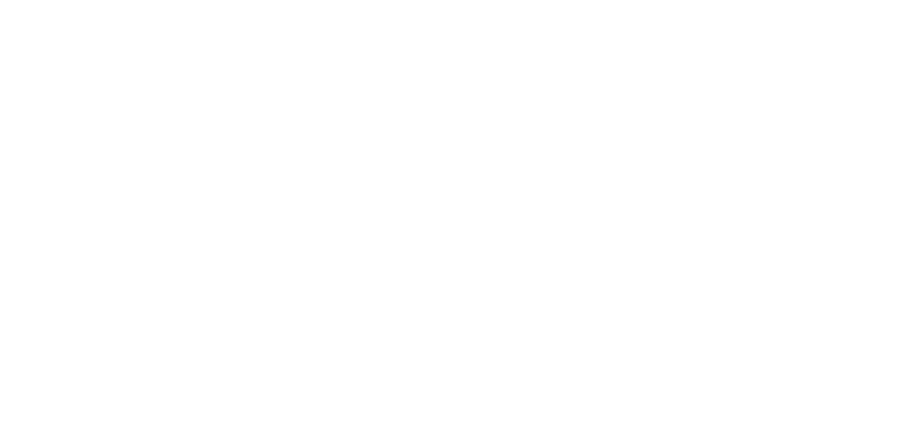
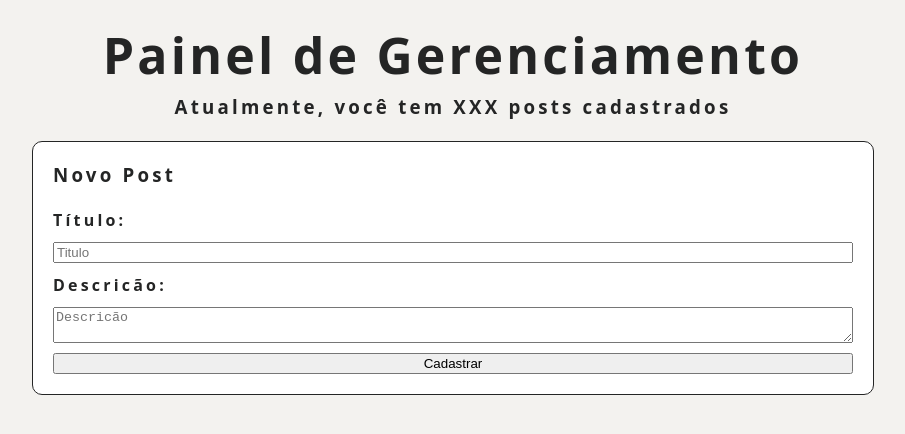
Before and after one commit to alexritzmann/Curso-FuturoDev-FrontEnd, a React (Vite) app in the folder Trello/M02S09/meu-app-react/: page / in a window 1280 px wide. Shown: the top 434 px of the page, without its empty margins (187-1092 px from the left). Built offline with nearby package versions, Linux system fonts and the light colour scheme.

Commit message:
M02S09 Ex1

```diff
--- a/Trello/M02S09/meu-app-react/src/App.css
+++ b/Trello/M02S09/meu-app-react/src/App.css
@@ -0,0 +1,9 @@
+
+
+:root{
+  --backgraund: #F3F2EF;
+}
+
+body {
+    background-color: var(--backgraund);
+}
--- a/Trello/M02S09/meu-app-react/src/App.jsx
+++ b/Trello/M02S09/meu-app-react/src/App.jsx
@@ -1,5 +1,8 @@
 
 import './App.css'
+import Form from './components/form/Form'
+
+import Header from './components/header/Header'
 
 function App() {
 
@@ -7,6 +10,17 @@ function App() {
   return (
     <>
 
+    <header>
+      <section>
+        <Header />
+      </section>
+    </header>
+
+    <main>
+      <section>
+        <Form />
+      </section>
+    </main>
     </>
   )
 }
--- /dev/null
+++ b/Trello/M02S09/meu-app-react/src/components/form/Form.css
@@ -0,0 +1,23 @@
+
+
+.container-form{
+    background-color: #ffffff;
+    color: #242525;
+    display: flex;
+    flex-direction: column;
+    border: #242525 1px solid;
+    border-radius: 10px;
+    padding: 0 20px 20px 20px;
+    width: 800px;
+    margin: 0 auto;
+}
+
+.form{
+    display: flex;
+    flex-direction: column;
+    gap: 10px;
+}
+
+.container-form > form > label{
+    font-weight: bold;
+}
--- /dev/null
+++ b/Trello/M02S09/meu-app-react/src/components/form/Form.jsx
@@ -0,0 +1,35 @@
+
+
+import { useState } from 'react'
+import './Form.css'
+
+function Form(){
+
+    const [postTitle, setPostTitle] = useState('')
+    const [postDescription, setPostDescription] = useState('')
+
+    function savePost(event){
+        event.preventDefault()
+        alert('Post cadastrado com sucesso!')
+        setPostTitle('')
+        setPostDescription('')
+    }
+
+    return (
+
+        <div className='container-form'>
+            <h3>Novo Post</h3>
+            <form className='form' onSubmit={savePost}>
+                <label htmlFor='postTitle'>Título:</label>
+                <input type="text" id="postTitle" placeholder='Titulo' value={postTitle} onChange={(event) => setPostTitle(event.target.value)} />
+
+                <label htmlFor='postDescription'>Descricão:</label>
+                <textarea id="postDescription" placeholder='Descricão' value={postDescription} onChange={(event) => setPostDescription(event.target.value)} />
+
+                <button type='submit'>Cadastrar</button>
+            </form>
+        </div>
+    )
+}
+
+export default Form
--- /dev/null
+++ b/Trello/M02S09/meu-app-react/src/components/header/Header.css
@@ -0,0 +1,22 @@
+
+
+.container-header{
+    color: #242525;
+    display: flex;
+    justify-content: center;
+    align-self: center;
+    text-align: center;
+    flex-wrap: wrap;
+    flex-direction: column;
+}
+
+.container-header > h1{
+    margin: 10px 0 0 0;
+    padding: 0 0 0 0;
+    font-size: 50px;
+}
+
+.container-header > h3{
+    margin: 0 0 20px 0;
+    padding: 0 0 0 0;
+}
--- /dev/null
+++ b/Trello/M02S09/meu-app-react/src/components/header/Header.jsx
@@ -0,0 +1,19 @@
+
+
+import './Header.css'
+
+
+function Header() {
+
+    return (
+    <>
+        <div className='container-header'>
+            <h1>Painel de Gerenciamento</h1>
+            <h3>Atualmente, você tem <strong>XXX posts</strong> cadastrados</h3>
+        </div>
+
+    </>
+  )
+}
+
+export default Header
--- a/Trello/M02S09/meu-app-react/src/index.css
+++ b/Trello/M02S09/meu-app-react/src/index.css
@@ -1,5 +1,6 @@
 :root {
-  font-family: system-ui, Avenir, Helvetica, Arial, sans-serif;
+  font-family:system-ui, -apple-system, BlinkMacSystemFont, 'Segoe UI', Roboto, Oxygen, Ubuntu, Cantarell, 'Open Sans', 'Helvetica Neue', sans-serif;
+  letter-spacing: 0.2em;
   line-height: 1.5;
   font-weight: 400;
 
```
Also changed, not shown: Trello/M02S09/meu-app-react/src/components/dark_mode/DarkMode.css (added, +71 -0 lines), Trello/M02S09/meu-app-react/src/components/dark_mode/DarkMode.jsx (added, +38 -0 lines).
